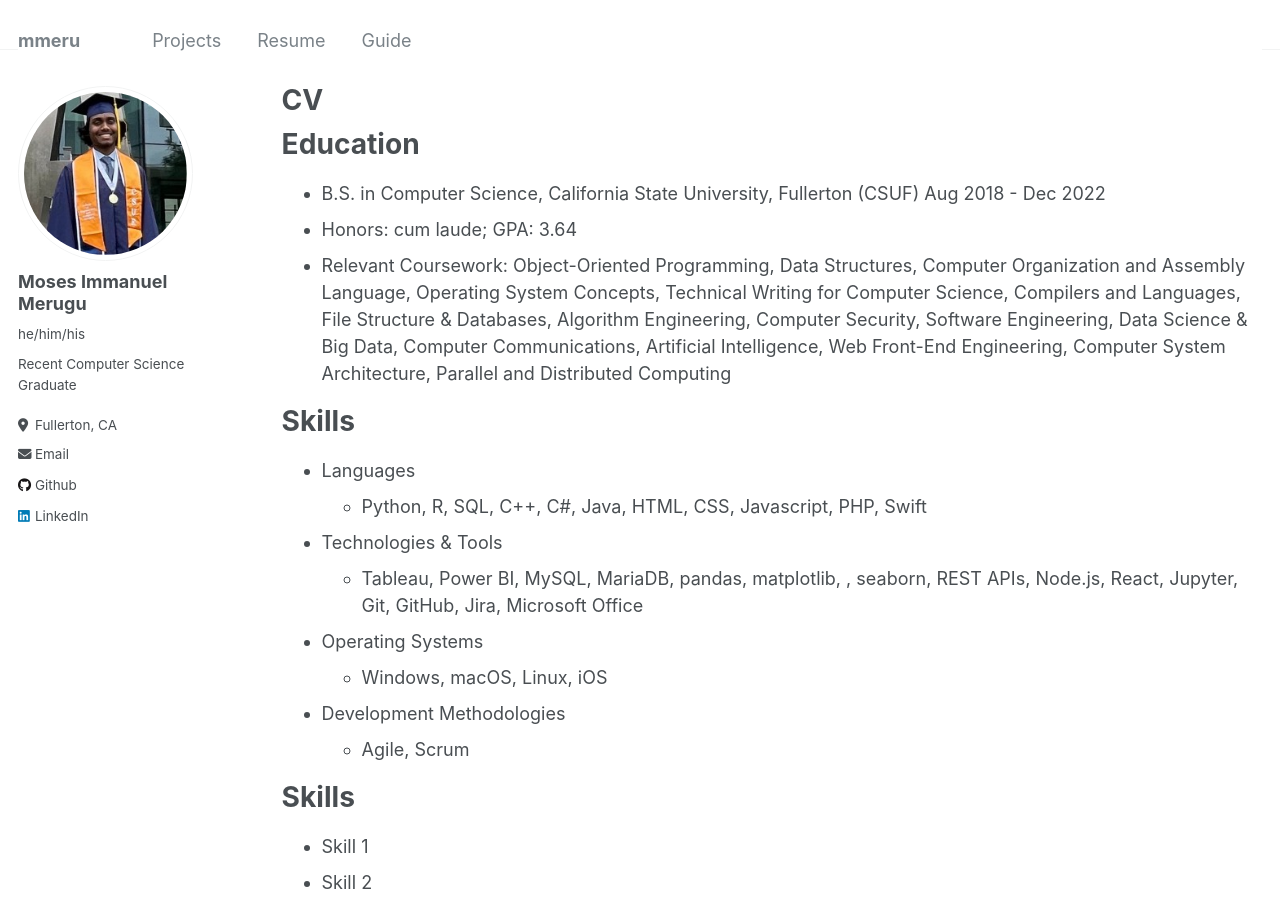
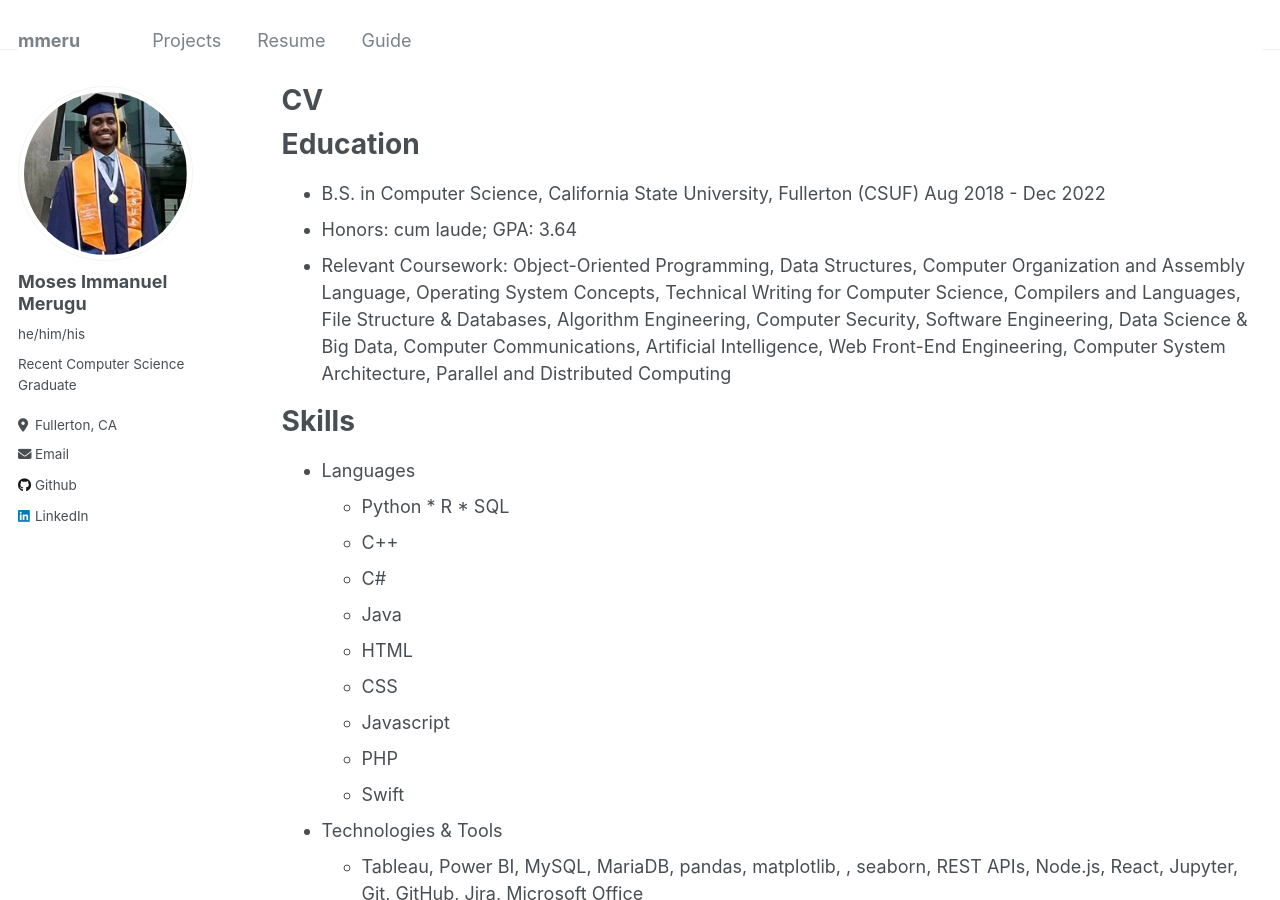
Before and after one commit to mmeru/mmeru.github.io, a Jekyll site: the page built from _pages/cv.md, in a window 1280 px wide and 900 px high. Built offline with Jekyll 4.4.1, drawn with Linux system fonts in a browser that asks for light colours.

Commit message:
Update cv.md

```diff
--- a/_pages/cv.md
+++ b/_pages/cv.md
@@ -22,7 +22,15 @@ Architecture, Parallel and Distributed Computing
 Skills
 ======
 * Languages
-  * Python, R, SQL, C++, C#, Java, HTML, CSS, Javascript, PHP, Swift
+  * Python * R * SQL
+  * C++
+  * C#
+  * Java
+  * HTML
+  * CSS
+  * Javascript
+  * PHP
+  * Swift
 
 * Technologies & Tools
   * Tableau, Power BI, MySQL, MariaDB, pandas, matplotlib, , seaborn, REST APIs, Node.js, React,
```
